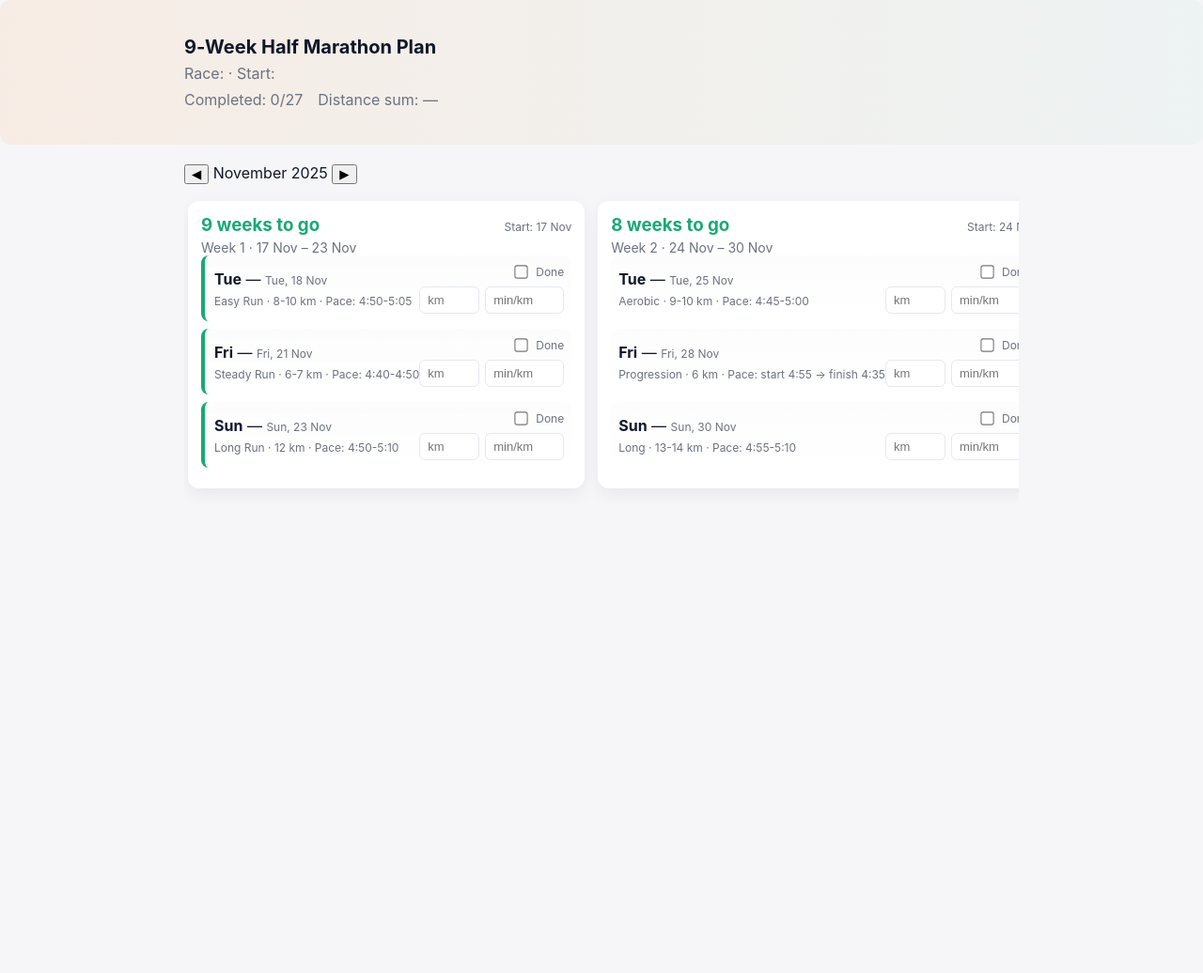
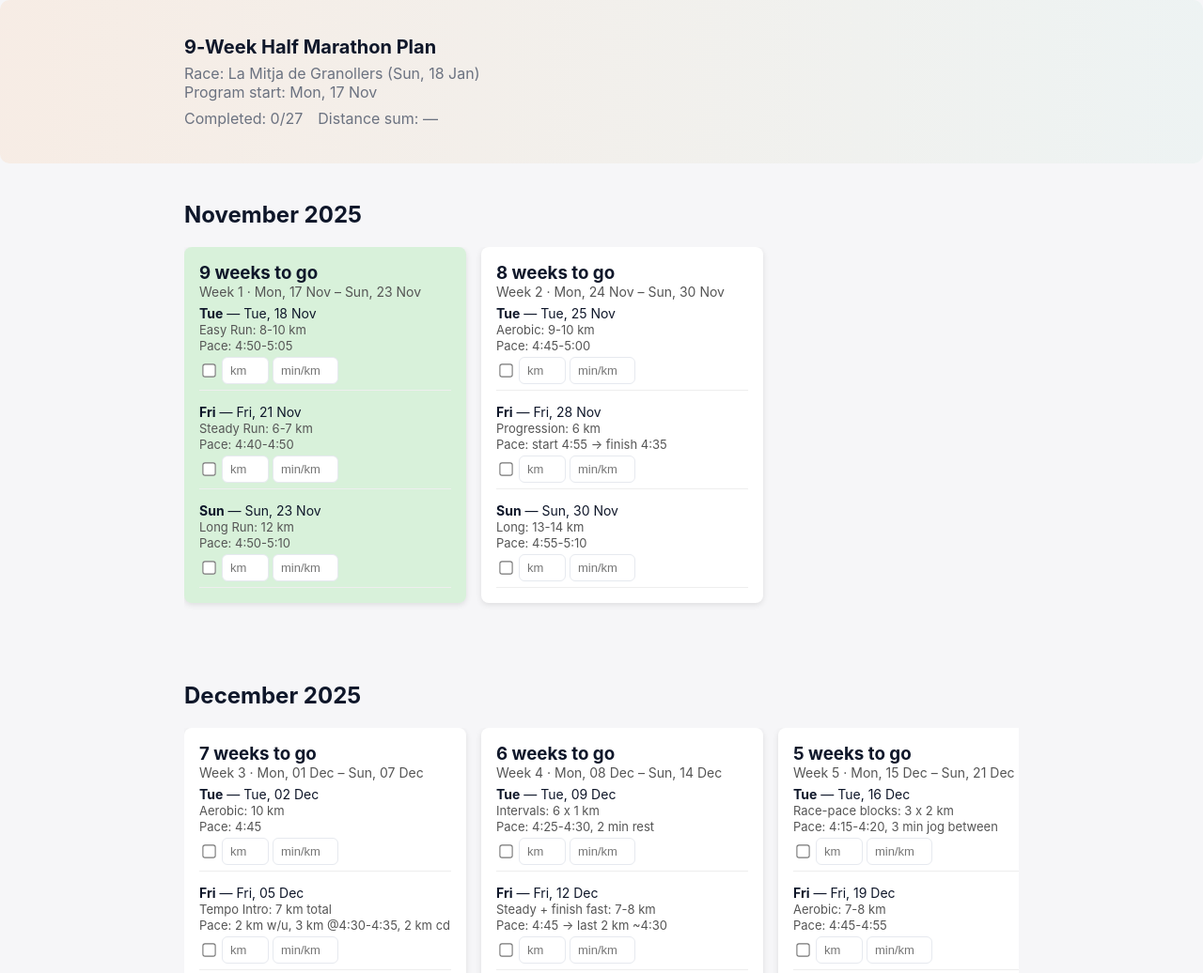
Before and after one commit to sruizcarmona/halfmarathon-plan, a plain HTML site: page index.html in a window 1280 px wide. Shown: the top 1036 px of the page at 94% size. Before the commit the page ends 800 px from the top, so only its background shows below. Drawn offline with Linux system fonts and the light colour scheme.

Commit message:
final version

```diff
--- a/app.js
+++ b/app.js
@@ -1,291 +1,203 @@
-// app.js — Fixed, robust, full version
-// Works with your plan.json (weeks with "idx" and "sessions" arrays)
+// app.js — full clean updated version with vertical months, current week highlight, wider cards
 
 // --- CONFIG ---
-const PLAN_START = new Date("2025-11-17"); // Monday of week 1 (adjust if you want)
-const RACE_DATE  = new Date("2026-01-18");
-const STORAGE_KEY = 'hm_plan_progress_v1';
-const MS_DAY = 24 * 3600 * 1000;
+const RACE_DAY = new Date("2026-01-18");
+const START_DAY = new Date("2025-11-17"); // Adjust if needed
+const STORAGE_KEY = 'hm_plan_progress_v2';
+const MS_DAY = 24 * 60 * 60 * 1000;
 const MS_WEEK = 7 * MS_DAY;
 
 // --- UTILS ---
-function fmtShort(d){
-  return d.toLocaleDateString('en-GB', { day: 'numeric', month: 'short' }); // "18 Nov"
+function formatDate(date) {
+  return date.toLocaleDateString("en-GB", { weekday: "short", day: "2-digit", month: "short" });
 }
-function fmtFull(d){
-  return d.toLocaleDateString('en-GB', { weekday: 'short', day: '2-digit', month: 'short' }); // "Tue, 18 Nov"
+function loadProgress() {
+  try { return JSON.parse(localStorage.getItem(STORAGE_KEY) || '{}'); }
+  catch(e) { return {}; }
 }
-function safeNumber(v, fallback = 0){
-  const n = Number(v);
-  return Number.isFinite(n) ? n : fallback;
+function saveProgress(p) { localStorage.setItem(STORAGE_KEY, JSON.stringify(p)); }
+function sessionId(weekIdx, sessIdx) { return `w${weekIdx}_s${sessIdx}`; }
+
+// --- MAIN ---
+document.addEventListener("DOMContentLoaded", () => {
+  loadPlan().catch(err => {
+    console.error("Failed to load plan.json", err);
+    const holder = document.getElementById("plan-holder");
+    holder.innerHTML = '<div class="week-card"><p>Failed to load plan.json — make sure it is present.</p></div>';
+  });
+});
+
+// --- LOAD PLAN ---
+async function loadPlan() {
+  const response = await fetch("plan.json");
+  const plan = await response.json();
+  renderWeeks(plan);
 }
 
-// day name -> index where Monday=0
-const DAY_INDEX = {
-  mon:0, monday:0,
-  tue:1, tuesday:1,
-  wed:2, wednesday:2,
-  thu:3, thursday:3,
-  fri:4, friday:4,
-  sat:5, saturday:5,
-  sun:6, sunday:6
-};
+// --- RENDER WEEKS ---
+function renderWeeks(plan) {
+  const holder = document.getElementById("plan-holder");
+  holder.innerHTML = '';
 
-// --- STATE FOR MONTH NAV ---
-let monthGroups = {};   // { "Nov 2025": [weekObj,...], ... }
-let monthKeys = [];     // ordered keys
-let currentMonthIndex = 0;
+  // populate header date spans from constants (accept multiple id variants)
+  const raceEl = document.getElementById('race-date');
+  if (raceEl) raceEl.textContent = formatDate(RACE_DAY);
+  const startEl = document.getElementById('start-date');
+  if (startEl) startEl.textContent = formatDate(START_DAY);
 
-// --- LOCALSTORAGE helpers ---
-function loadProgress(){ try{ return JSON.parse(localStorage.getItem(STORAGE_KEY) || '{}'); } catch(e){ return {}; } }
-function saveProgress(p){ localStorage.setItem(STORAGE_KEY, JSON.stringify(p)); }
-function sessionId(weekIdx, sessIdx){ return `w${weekIdx}_s${sessIdx}`; }
+  const totalWeeks = plan.weeks.length;
+  const now = new Date();
 
-// --- Build monthGroups from plan ---
-async function loadPlan(){
-  const res = await fetch('plan.json');
-  if(!res.ok) throw new Error('fetch plan.json failed');
-  const plan = await res.json();
+  let currentMonth = '';
+  const totalSessions = plan.weeks.reduce((sum, wk) => {
+    if (Array.isArray(wk)) return sum + wk.length;
+    if (wk && Array.isArray(wk.sessions)) return sum + wk.sessions.length;
+    return sum;
+  }, 0);
 
-  // Reset
-  monthGroups = {};
+  for (let i = 0; i < totalWeeks; i++) {
+    const weekNumber = i + 1;
+    const weekStartDate = new Date(START_DAY.getTime() + i * MS_WEEK);
+    const weekEndDate = new Date(weekStartDate.getTime() + 6 * MS_DAY);
 
-  // Iterate weeks — plan.weeks is expected to be an array
-  plan.weeks.forEach((w, i) => {
-    // weekIndex: prefer w.idx or fallback to i+1
-    const weekIndex = safeNumber(w.idx, i+1);
+    // Month header
+    const monthName = weekStartDate.toLocaleDateString('en-GB', { month: 'long', year: 'numeric' });
+    if (monthName !== currentMonth) {
+        // create month wrapper
+        const monthWrapper = document.createElement('div');
+        monthWrapper.className = 'month-wrapper';
 
-    // compute weekStart (Monday)
-    const weekStart = new Date(PLAN_START.getTime() + (weekIndex - 1) * MS_WEEK);
+        const monthHeader = document.createElement('h2');
+        monthHeader.textContent = monthName;
+        monthWrapper.appendChild(monthHeader);
 
-    // month key like "November 2025"
-    const monthKey = weekStart.toLocaleDateString('en-GB', { month: 'long', year: 'numeric' });
+        const weekContainer = document.createElement('div');
+        weekContainer.className = 'week-container';
+        monthWrapper.appendChild(weekContainer);
 
-    // store week plus computed metadata for convenience
-    const weekCopy = Object.assign({}, w, { _weekIndex: weekIndex, _weekStartMs: weekStart.getTime() });
+        holder.appendChild(monthWrapper);
+        currentMonth = monthName;
+    }
 
-    if(!monthGroups[monthKey]) monthGroups[monthKey] = [];
-    monthGroups[monthKey].push(weekCopy);
-  });
+    const monthWrapper = holder.querySelector('.month-wrapper:last-child');
+    const weekContainer = monthWrapper.querySelector('.week-container');
 
-  // sort monthKeys chronologically
-  monthKeys = Object.keys(monthGroups).sort((a,b)=>{
-    // parse first week start of each month for ordering
-    const aDate = new Date(monthGroups[a][0]._weekStartMs);
-    const bDate = new Date(monthGroups[b][0]._weekStartMs);
-    return aDate - bDate;
-  });
+    const weeksToGo = Math.max(0, Math.ceil((RACE_DAY - weekStartDate)/MS_WEEK));
 
-  // ensure currentMonthIndex points to the first month that contains the current date (if any)
-  const now = new Date();
-  let foundIndex = monthKeys.findIndex(key => {
-    const firstWeekStart = new Date(monthGroups[key][0]._weekStartMs);
-    const lastWeek = monthGroups[key][monthGroups[key].length - 1];
-    const lastWeekEnd = new Date(lastWeek._weekStartMs + (6 * MS_DAY));
-    return now >= firstWeekStart && now <= lastWeekEnd;
-  });
-  if(foundIndex >= 0) currentMonthIndex = foundIndex;
-  else currentMonthIndex = 0;
+    const card = document.createElement('div');
+    card.className = 'week-card';
+    card.style.padding = '16px';
+    card.style.marginBottom = '16px';
+    card.style.borderRadius = '8px';
+    card.style.boxShadow = '0 2px 6px rgba(0,0,0,0.1)';
+    card.style.background = (now >= weekStartDate && now <= weekEndDate) ? 'rgba(0,200,0,0.12)' : 'white';
 
-  renderMonth(monthKeys[currentMonthIndex]);
-}
+    const title = `<h3 style="margin:0;">${weeksToGo} ${weeksToGo === 1 ? 'week' : 'weeks'} to go</h3>`;
+    const subtitle = `<div style="font-size:14px;color:#555;">Week ${weekNumber} · ${formatDate(weekStartDate)} – ${formatDate(weekEndDate)}</div>`;
 
-// --- Render one month (replace plan-holder contents) ---
-function renderMonth(monthKey){
-  const holder = document.getElementById('plan-holder');
-  holder.innerHTML = ''; // clear
+    let daysHtml = '';
+    (plan.weeks[i].sessions || []).forEach((s, si) => {
+      const sid = sessionId(weekNumber, si);
+      const sessProg = loadProgress()[sid] || {};
 
-  // safety
-  if(!monthKey || !monthGroups[monthKey]) {
-    document.getElementById('month-name').textContent = monthKey || '—';
-    holder.innerHTML = '<div class="week-card"><p>No weeks found for this month.</p></div>';
-    updateStats(); // still refresh stats
-    return;
+      const dayIndex = {"mon":0,"tue":1,"wed":2,"thu":3,"fri":4,"sat":5,"sun":6}[s.day.toLowerCase().slice(0,3)] ?? 1;
+      const sessionDate = new Date(weekStartDate.getTime() + dayIndex*MS_DAY);
+
+      daysHtml += `<div class="day-item" style="display:flex;justify-content:space-between;padding:6px 0;border-bottom:1px solid #eee;">
+        <div class="day-info">
+          <strong>${s.day}</strong> — ${formatDate(sessionDate)}<br>
+          <span style="font-size:13px;color:#555;">${s.type}: ${s.dist || ''} <br> Pace: ${s.pace || ''}</span>
+        </div>
+        <div class="day-progress" style="display:flex;align-items:center;gap:4px;">
+            <input type="checkbox" class="checkbox" ${sessProg.done ? 'checked' : ''}>
+            <input class='input' placeholder='km' style='width:50px;' value='${sessProg.distance||''}'>
+            <input class='input' placeholder='min/km' style='width:70px;' value='${sessProg.pace||''}'>
+        </div>
+      </div>`;
+    });
+
+    card.innerHTML = title + subtitle + `<div class='day-list'>${daysHtml}</div>`;
+    weekContainer.appendChild(card);
+
+    // Add listeners for checkboxes and inputs
+    const dayItems = card.querySelectorAll('.day-item');
+    dayItems.forEach((elem, si) => {
+        const checkbox = elem.querySelector('.checkbox');
+        const inputs = elem.querySelectorAll('.input');
+        const sid = sessionId(weekNumber, si);
+        const prog = loadProgress()[sid] || {};
+
+        // set initial values from localStorage
+        checkbox.checked = prog.done || false;
+        inputs[0].value = prog.distance || '';
+        inputs[1].value = prog.pace || '';
+
+        // Checkbox listener
+        checkbox.addEventListener('change', () => {
+            const p = loadProgress();
+            p[sid] = p[sid] || {};
+            p[sid].done = checkbox.checked;
+            saveProgress(p);
+            updateStats();
+        });
+
+        // Distance input listener
+        inputs[0].addEventListener('input', () => {
+            const p = loadProgress();
+            p[sid] = p[sid] || {};
+            p[sid].distance = inputs[0].value;
+            saveProgress(p);
+            updateStats();
+        });
+
+        // Pace input listener
+        inputs[1].addEventListener('input', () => {
+            const p = loadProgress();
+            p[sid] = p[sid] || {};
+            p[sid].pace = inputs[1].value;
+            saveProgress(p);
+            updateStats();
+        });
+    });
+
+    // per-week work done above
   }
 
-  document.getElementById('month-name').textContent = monthKey;
+  // helpers moved out of the per-week loop: compute completed count
+  function completedOffset(progressObj){
+    if(!progressObj || typeof progressObj !== 'object') return 0;
+    return Object.values(progressObj).filter(p => p && p.done).length;
+  }
 
-  const progress = loadProgress();
-  let totalSessions = 0;
+  // recompute and render global stats for the whole plan
+  function updateStats(){
+    const progress = loadProgress();
 
-  monthGroups[monthKey].forEach((week) => {
-    const weekIndex = safeNumber(week._weekIndex, 1);
-    const weekStart = new Date(week._weekStartMs);
-    const weekEnd = new Date(week._weekStartMs + 6 * MS_DAY);
-    const weeksToGoRaw = (RACE_DATE - weekStart) / MS_WEEK;
-    const weeksToGo = Math.max(0, Math.ceil(weeksToGoRaw));
+    // 1) total sessions: use the precomputed `totalSessions` for the plan
+    const total = totalSessions;
 
-    // Build card
-    const card = document.createElement('div');
-    card.className = 'week-card';
+    // 2) completed sessions: count keys in progress where done===true
+    const completed = completedOffset(progress);
 
-    // header
-    const header = document.createElement('div');
-    header.className = 'week-header';
-    header.innerHTML = `
-      <div style="display:flex;align-items:baseline;justify-content:space-between;gap:10px;">
-        <div>
-          <h3 style="margin:0;color:var(--accent2)">${weeksToGo} weeks to go</h3>
-          <div style="color:var(--muted);font-size:14px;margin-top:4px">Week ${weekIndex} · ${fmtShort(weekStart)} – ${fmtShort(weekEnd)}</div>
-        </div>
-        <div style="text-align:right" class="small">Start: ${fmtShort(weekStart)}</div>
-      </div>
-    `;
-    card.appendChild(header);
-
-    // sessions list
-    (week.sessions || []).forEach((s, si) => {
-      totalSessions += 1;
-      const sid = sessionId(weekIndex, si);
-
-      const sess = document.createElement('div');
-      sess.className = 'session';
-      // compute session date: find day index from s.day (e.g. "Tue")
-      const dayKey = String((s.day||'').toLowerCase()).slice(0,3); // 'tue' etc
-      const dayIndex = DAY_INDEX[dayKey] ?? DAY_INDEX[(s.day||'').toLowerCase()] ?? 1; // default Tue->1
-      const sessionDate = new Date(week._weekStartMs + dayIndex * MS_DAY);
-
-      // progress values
-      const p = progress[sid] || {};
-
-      // build inner HTML w/ inputs
-      sess.innerHTML = `
-        <div class="meta" style="display:flex;justify-content:space-between;align-items:center;">
-          <div>
-            <strong>${s.day}</strong> — <span class="small">${fmtFull(sessionDate)}</span>
-            <div class="small" style="margin-top:6px">${s.type} · ${s.dist || ''} · Pace: ${s.pace || ''}</div>
-          </div>
-          <div style="display:flex;flex-direction:column;gap:6px;align-items:flex-end">
-            <label style="display:flex;align-items:center;gap:6px;">
-              <input type="checkbox" class="checkbox" ${p.done ? 'checked' : ''}>
-              <span class="small">Done</span>
-            </label>
-            <div style="display:flex;gap:6px">
-              <input class="input" placeholder="km" style="width:64px" value="${p.distance ? p.distance : ''}">
-              <input class="input" placeholder="min/km" style="width:84px" value="${p.pace ? p.pace : ''}">
-            </div>
-          </div>
-        </div>
-      `;
-
-      // attach listeners for this session
-      const checkbox = sess.querySelector('.checkbox');
-      const distInput = sess.querySelectorAll('.input')[0];
-      const paceInput = sess.querySelectorAll('.input')[1];
-
-      checkbox.addEventListener('change', () => {
-        const prog = loadProgress();
-        prog[sid] = prog[sid] || {};
-        prog[sid].done = checkbox.checked;
-        saveProgress(prog);
-        updateStats(); // recalc totals
-      });
-      distInput.addEventListener('input', () => {
-        const prog = loadProgress();
-        prog[sid] = prog[sid] || {};
-        prog[sid].distance = distInput.value;
-        saveProgress(prog);
-        updateStats();
-      });
-      paceInput.addEventListener('input', () => {
-        const prog = loadProgress();
-        prog[sid] = prog[sid] || {};
-        prog[sid].pace = paceInput.value;
-        saveProgress(prog);
-      });
-
-      // today marker: highlight if now falls in this week
-      const now = new Date();
-      if(now >= weekStart && now <= weekEnd) {
-        sess.classList.add('today-marker');
+    // 3) distance sum
+    let sum = 0;
+    Object.values(progress).forEach(p => {
+      if(p && p.distance != null && p.distance !== '') {
+        const n = parseFloat(String(p.distance).replace(',', '.'));
+        if(!Number.isNaN(n)) sum += n;
       }
-
-      card.appendChild(sess);
     });
 
-    holder.appendChild(card);
-  });
+    // 4) write to DOM safely (check elements exist)
+    const completedEl = document.getElementById('completed-count');
+    const totalEl     = document.getElementById('total-sessions');
+    const sumEl       = document.getElementById('distance-sum');
 
+    if(completedEl) completedEl.textContent = String(completed);
+    if(totalEl)     totalEl.textContent = String(total);
+    if(sumEl)       sumEl.textContent = sum ? (sum.toFixed(1) + ' km') : '—';
+  }
+
+  // initial render of stats
   updateStats();
 }
-
-// --- Stats (global across all months) ---
-function updateStats(){
-  const progress = loadProgress();
-  const allKeys = Object.keys(progress);
-  const completed = allKeys.filter(k => progress[k] && progress[k].done).length;
-
-  // sum distances
-  let sum = 0;
-  allKeys.forEach(k => {
-    const v = progress[k] && progress[k].distance;
-    if(v !== undefined && v !== null && v !== '') {
-      const n = parseFloat(String(v).replace(',','.'));
-      if(!Number.isNaN(n)) sum += n;
-    }
-  });
-
-  // total sessions: count from plan (safe)
-  let total = 0;
-  Object.values(monthGroups).forEach(arr => {
-    arr.forEach(w => total += (w.sessions || []).length);
-  });
-
-  const completedEl = document.getElementById('completed-count');
-  const totalEl = document.getElementById('total-sessions');
-  const sumEl = document.getElementById('distance-sum');
-
-  if(completedEl) completedEl.textContent = completed;
-  if(totalEl) totalEl.textContent = total;
-  if(sumEl) sumEl.textContent = sum ? (sum.toFixed(1) + ' km') : '—';
-}
-
-// --- Navigation setup (expects #prev-month, #next-month, #month-name in DOM) ---
-function setupNavigation(){
-  const prev = document.getElementById('prev-month');
-  const next = document.getElementById('next-month');
-
-  // If nav doesn't exist in the HTML, create it just above #plan-holder
-  if(!prev || !next){
-    const container = document.querySelector('main .container') || document.body;
-    const nav = document.createElement('div');
-    nav.id = 'month-nav';
-    nav.style.display = 'flex';
-    nav.style.justifyContent = 'center';
-    nav.style.gap = '12px';
-    nav.style.marginBottom = '12px';
-
-    const pbtn = document.createElement('button'); pbtn.id = 'prev-month'; pbtn.textContent = '◀';
-    const span = document.createElement('span'); span.id = 'month-name'; span.style.fontWeight = '600';
-    const nbtn = document.createElement('button'); nbtn.id = 'next-month'; nbtn.textContent = '▶';
-
-    nav.appendChild(pbtn); nav.appendChild(span); nav.appendChild(nbtn);
-    const planHolder = document.getElementById('plan-holder');
-    container.insertBefore(nav, planHolder);
-  }
-
-  // now attach listeners (elements should exist)
-  const p = document.getElementById('prev-month');
-  const nx = document.getElementById('next-month');
-
-  p.addEventListener('click', () => {
-    if(currentMonthIndex > 0){
-      currentMonthIndex--;
-      renderMonth(monthKeys[currentMonthIndex]);
-    }
-  });
-  nx.addEventListener('click', () => {
-    if(currentMonthIndex < monthKeys.length - 1){
-      currentMonthIndex++;
-      renderMonth(monthKeys[currentMonthIndex]);
-    }
-  });
-}
-
-// --- INIT ---
-setupNavigation();
-loadPlan().catch(err => {
-  console.error('Failed to load plan.json', err);
-  const holder = document.getElementById('plan-holder');
-  if(holder) holder.innerHTML = '<div class="week-card"><p>Failed to load plan.json — make sure it is present.</p></div>';
-});
--- a/index.html
+++ b/index.html
@@ -10,7 +10,7 @@
   <header class="site-header">
     <div class="container">
       <h1>9‑Week Half Marathon Plan</h1>
-      <p class="sub">Race: <span id="race-date"></span> · Start: <span id="start-date"></span></p>
+      <p class="sub">Race: La Mitja de Granollers (<span id="race-date"></span>)<br>Program start: <span id="start-date"></span></p>
       <div class="stats">
         <div>Completed: <span id="completed-count">0</span>/<span id="total-sessions">0</span></div>
         <div>Distance sum: <span id="distance-sum">—</span></div>
@@ -19,12 +19,7 @@
   </header>
 
   <main class="container">
-  <div id="month-nav">
-    <button id="prev-month">◀</button>
-    <span id="month-name"></span>
-    <button id="next-month">▶</button>
-  </div>
-  <div id="plan-holder" class="plan-holder"></div>
+    <div id="plan-holder" class="plan-holder"></div>
   </main>
 
   <script src="app.js"></script>
--- a/style.css
+++ b/style.css
@@ -51,22 +51,69 @@ body {
 
 .plan-holder {
   display: flex;
-  gap: 14px;
-  overflow-x: auto;
-  padding: 18px 4px
+  flex-direction: column;
+  gap: 16px;
+  overflow-x: visible;
+  /* padding: 18px 4px */
 }
 
-.week-card {
+/* .week-card {
   min-width: 300px;
   background: var(--card);
   border-radius: 12px;
   padding: 14px;
   box-shadow: var(--shadow);
   flex: 0 0 auto
+} */
+
+.week-card {
+  flex: 0 0 auto;
+  min-width: 300px;  /* narrower */
+  padding: 12px;
+  border-radius: 8px;
+  box-shadow: 0 2px 6px rgba(0,0,0,0.1);
+  background: white;
 }
 
 .week-card h3 {
   margin: 0 0 8px
+}
+
+.day-list {
+  display: flex;
+  flex-direction: column;  /* Each day below the previous */
+  gap: 8px;
+}
+
+.month-wrapper {
+  margin-bottom: 24px;
+}
+
+.week-container {
+  display: flex;
+  flex-direction: row;    /* horizontal scrolling row */
+  gap: 16px;
+  overflow-x: auto;       /* allow horizontal scroll if too wide */
+  padding-bottom: 8px;
+}
+
+.day-item {
+  display: flex;
+  flex-direction: column; /* info above, progress below */
+  gap: 4px;
+  border-bottom: 1px solid #eee;
+  padding: 6px;
+}
+
+.day-info {
+  font-size: 14px;
+}
+
+.day-progress {
+  display: flex;
+  flex-wrap: wrap;
+  gap: 6px;
+  align-items: center;
 }
 
 .session {
```
